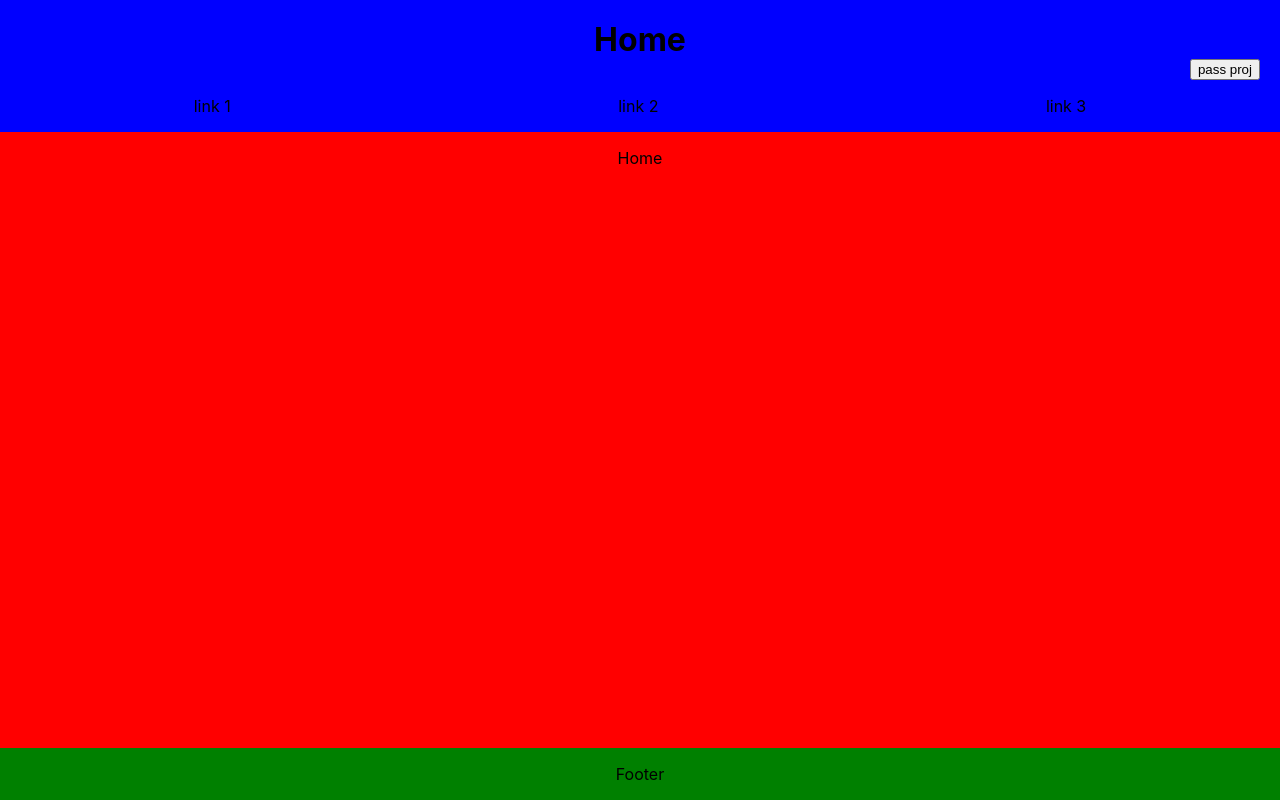
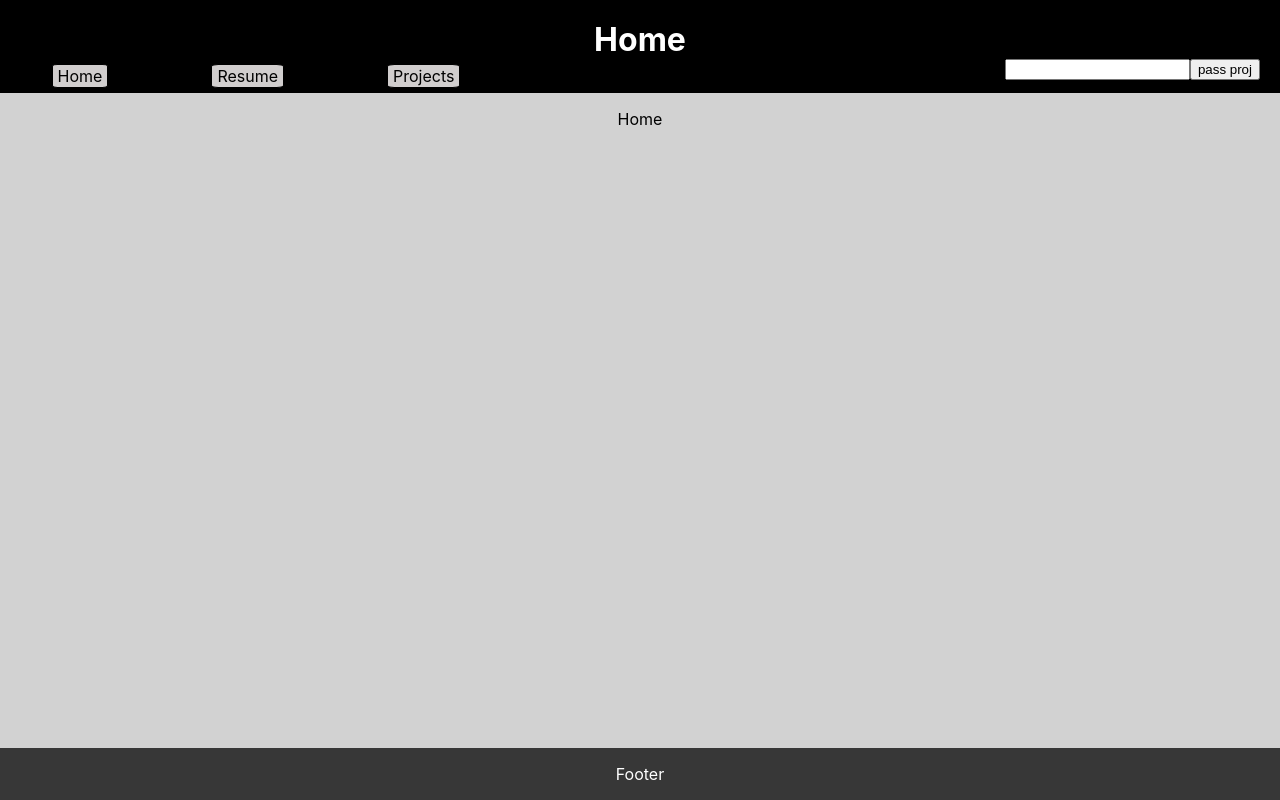
Before and after one commit to rainydaysgameplays/Personal-Projects-Front-End, a React (Create React App) app: page / in a window 1280 px wide. Built offline with nearby package versions, Linux system fonts and the light colour scheme.

Commit message:
basic nav in place

```diff
--- a/src/App.css
+++ b/src/App.css
@@ -5,24 +5,35 @@
 .portContent{
   height: 100vh;
   width: 100vw;
-  background-color: red;
+  background-color: rgb(210, 210, 210);
 }
 
 #portHeader{
   display: flex;
   flex-flow: column nowrap;
-  background-color: blue;
+  background-color: black;
+  color: white;
 }
 
 #headerTitle{
   margin: 0;
   padding-top: 20px;
 }
+#headerNav{
+  display: grid;
+  grid-template-columns: 1fr 1fr 1fr 2fr;
+}
+
+
 #searchContainer{
   display: flex;
   flex-flow: row nowrap;
   justify-content: flex-end;
   padding-right: 20px;
+  grid-column: 4;
+  position: relative;
+  right: 0;
+  height: min-content;
 }
 
 
@@ -30,7 +41,19 @@
   display: flex;
   flex-flow: row wrap;
   justify-content: space-around;
+  grid-column: 1 / span 2;
 }
+.indHeaderLink{
+  color: black;
+  background-color: rgb(209, 206, 206);
+  padding: 1px 5px;
+  margin-bottom: 5px;
+  margin-top: 5px;
+  border: 1px solid black;
+  border-radius: 10%;
+  text-decoration: none;
+}
+
 
 #portFooter{
   display: flex;
@@ -38,5 +61,6 @@
   position: absolute;
   width: 100vw;
   bottom: 0;
-  background-color: green;
+  background-color: rgb(55, 55, 55);
+  color: white;
 }
--- a/src/Components/Portfolio/Header.jsx
+++ b/src/Components/Portfolio/Header.jsx
@@ -1,8 +1,9 @@
 import React from 'react';
+import { Link } from 'react-router-dom'
 
 export default function Header({ setProjectState, Title }) {
 
-    function clicky(){
+    function projState(){
         if(setProjectState !== undefined){
             setProjectState("After Search")
         }
@@ -11,15 +12,20 @@ export default function Header({ setProjectState, Title }) {
     return (
         <div id='portHeader'>
             <h1 id='headerTitle'>{Title}</h1>
+
+            <div id='headerNav'>
+            <div id='headerLinks'>
+                <Link to={'/'} className='indHeaderLink'>Home</Link>
+                <Link to={'/Resume'} className='indHeaderLink'>Resume</Link>
+                <Link to={'/Projects'} className='indHeaderLink'>Projects</Link>
+            </div>
             <div id='searchContainer'>
-                <button onClick={clicky}>pass proj</button>
+                <label for="headerSearch"></label>
+                <input type="search" id='headerSearch'/>
+                <button onClick={projState}>pass proj</button>
+            </div>
             </div>
 
-            <div id='headerLinks'>
-                <p>link 1</p>
-                <p>link 2</p>
-                <p>link 3</p>
-            </div>
         </div>
     );
 }
--- a/src/Components/Portfolio/Projects.jsx
+++ b/src/Components/Portfolio/Projects.jsx
@@ -11,7 +11,10 @@ export default function Projects() {
 
     return (
         <div className='portContent'>
-            <Header Title={"Project"} setProjectState={setProjectState}/>
+            <Header Title={"Projects"} setProjectState={setProjectState}/>
+                <div>
+                    <p>Common tags here</p>
+                </div>
                 <p>{projectState}</p>
             <Footer />
         </div>
```
